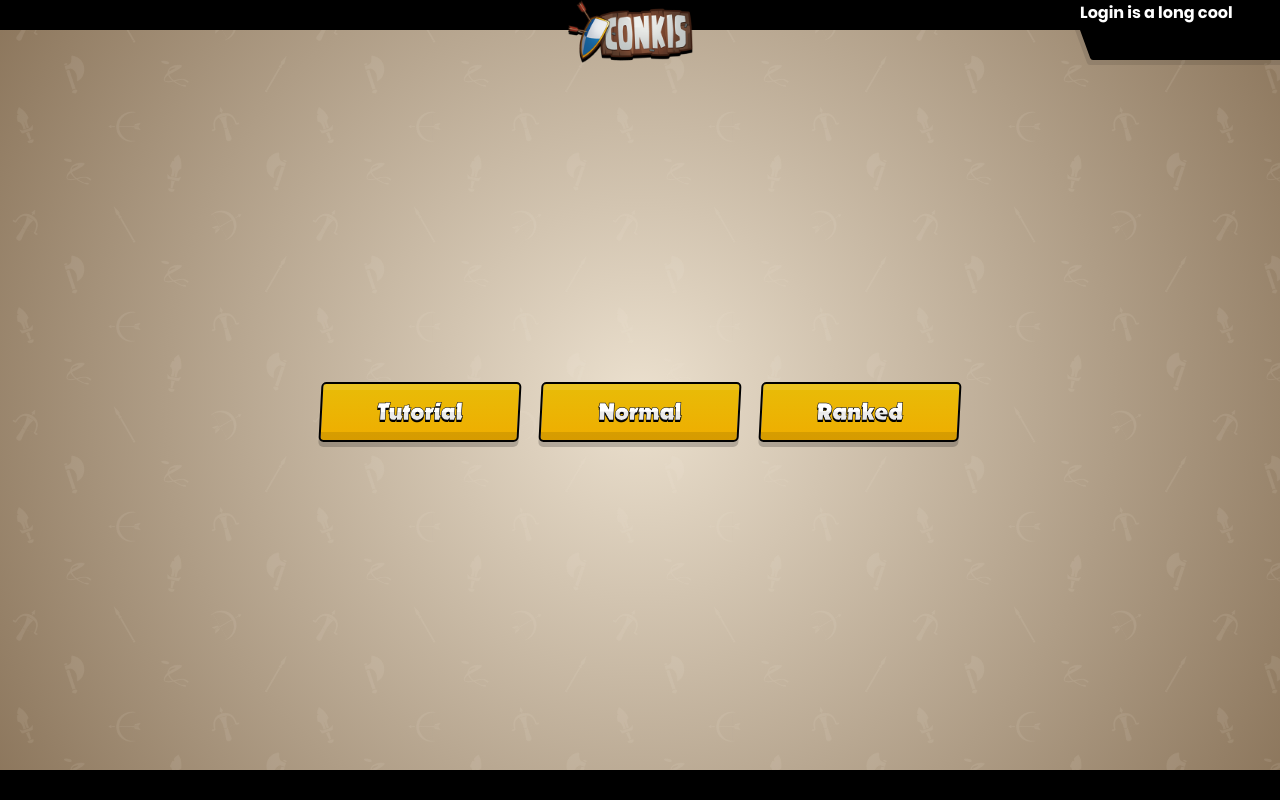
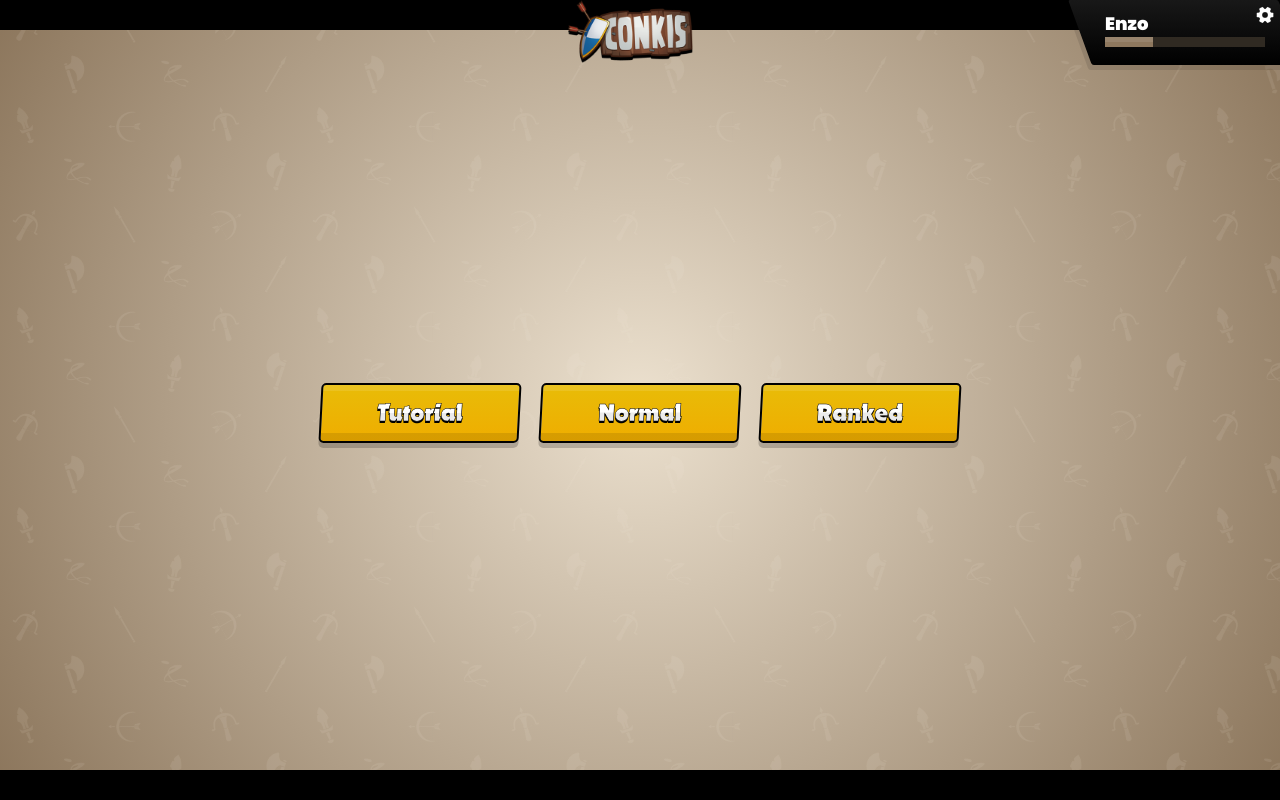
Before and after one commit to yucigou/conkis-client, a React (Create React App) app: page / in a window 1280 px wide. Shown: the top 800 px of the page. Built offline with nearby package versions, Linux system fonts and the light colour scheme.

Commit message:
UserData block

```diff
--- a/src/components/partials/Header.js
+++ b/src/components/partials/Header.js
@@ -1,7 +1,7 @@
 import React from 'react'
 import styled from '@emotion/styled'
 import ButtonPlain from 'components/stateless/ButtonPlain'
-import User from 'components/stateless/User'
+import UserData from 'components/partials/UserData'
 
 export default function Header() {
     return (
@@ -10,11 +10,13 @@ export default function Header() {
             <HeaderCenter>
                 <Logo src="/assets/img/logo.png" />
             </HeaderCenter>
-            {/* <HeaderRight paddingRight="20px" paddingTop="10px">
-                <ButtonPlain>Login</ButtonPlain>
-            </HeaderRight> */}
+            {false && (
+                <HeaderRight paddingRight="20px" paddingTop="10px">
+                    <ButtonPlain>Login</ButtonPlain>
+                </HeaderRight>
+            )}
             <HeaderRight>
-                <User>Login is a long cool</User>
+                <UserData username="Enzo" />
             </HeaderRight>
         </Container>
     )
--- /dev/null
+++ b/src/components/partials/UserData.js
@@ -0,0 +1,86 @@
+import React from 'react'
+import styled from '@emotion/styled'
+
+export default function UserData({ username }) {
+    return (
+        <Container>
+            <Background />
+            <Content>
+                {/* <Left>a</Left> */}
+                <Right>
+                    <Username>{username}</Username>
+                    <Progress progress={50}>
+                        <ProgressBar />
+                    </Progress>
+                </Right>
+                <Settings />
+            </Content>
+        </Container>
+    )
+}
+
+const Container = styled.div`
+    position: relative;
+    min-width: 210px;
+    height: 65px;
+    right: -10px;
+`
+
+const Background = styled.div`
+    top: 0;
+    left: 0;
+    position: absolute;
+    background: linear-gradient(to bottom, #181818 0%, #000 100%);
+    height: 100%;
+    width: 100%;
+    box-shadow: -5px 5px rgba(0, 0, 0, 0.1);
+    transform: skewX(20deg);
+    border-radius: 2px;
+`
+
+const Content = styled.div`
+    position: relative;
+    color: white;
+    font-weight: bold;
+    display: flex;
+    flex: 1;
+    padding: 10px 25px 15px 25px;
+`
+
+// const Left = styled.div`
+//     background: red;
+// `
+const Right = styled.div`
+    /* background: blue; */
+    flex: 1;
+`
+
+const Username = styled.div`
+    font-size: 18px;
+`
+const Progress = styled.div`
+    height: 10px;
+    background: #302a22;
+    width: 100%;
+`
+
+const ProgressBar = styled.div`
+    height: 100%;
+    background: linear-gradient(
+        to bottom,
+        #98846d 0%,
+        #98846d 50%,
+        #8e785e 51%,
+        #8e785e 100%
+    );
+    width: 30%;
+`
+
+const Settings = styled.div`
+    position: absolute;
+    right: 15px;
+    background: url(/assets/img/settings.png) top right / 100% 100%;
+    width: 20px;
+    height: 20px;
+    top: 5px;
+`
--- a/src/components/stateless/User.js
+++ /dev/null
@@ -1,34 +0,0 @@
-import React from 'react'
-import styled from '@emotion/styled'
-
-export default function User({ children }) {
-    return (
-        <Container>
-            <Background />
-            <Content>{children}</Content>
-        </Container>
-    )
-}
-
-const Container = styled.div`
-    position: relative;
-    min-width: 200px;
-    height: 60px;
-`
-
-const Background = styled.div`
-    top: 0;
-    left: 0;
-    position: absolute;
-    background-color: black;
-    height: 100%;
-    width: 100%;
-    box-shadow: -5px 5px rgba(0, 0, 0, 0.1);
-    transform: skewX(20deg);
-    border-radius: 2px;
-`
-
-const Content = styled.div`
-    position: relative;
-    color: white;
-`
--- a/src/styles.css
+++ b/src/styles.css
@@ -2,6 +2,7 @@ body,
 html {
     width: 100%;
     height: 100%;
+    overflow: hidden;
 }
 body {
     margin: 0;
```
Also changed, not shown: public/assets/img/settings.png (added).
